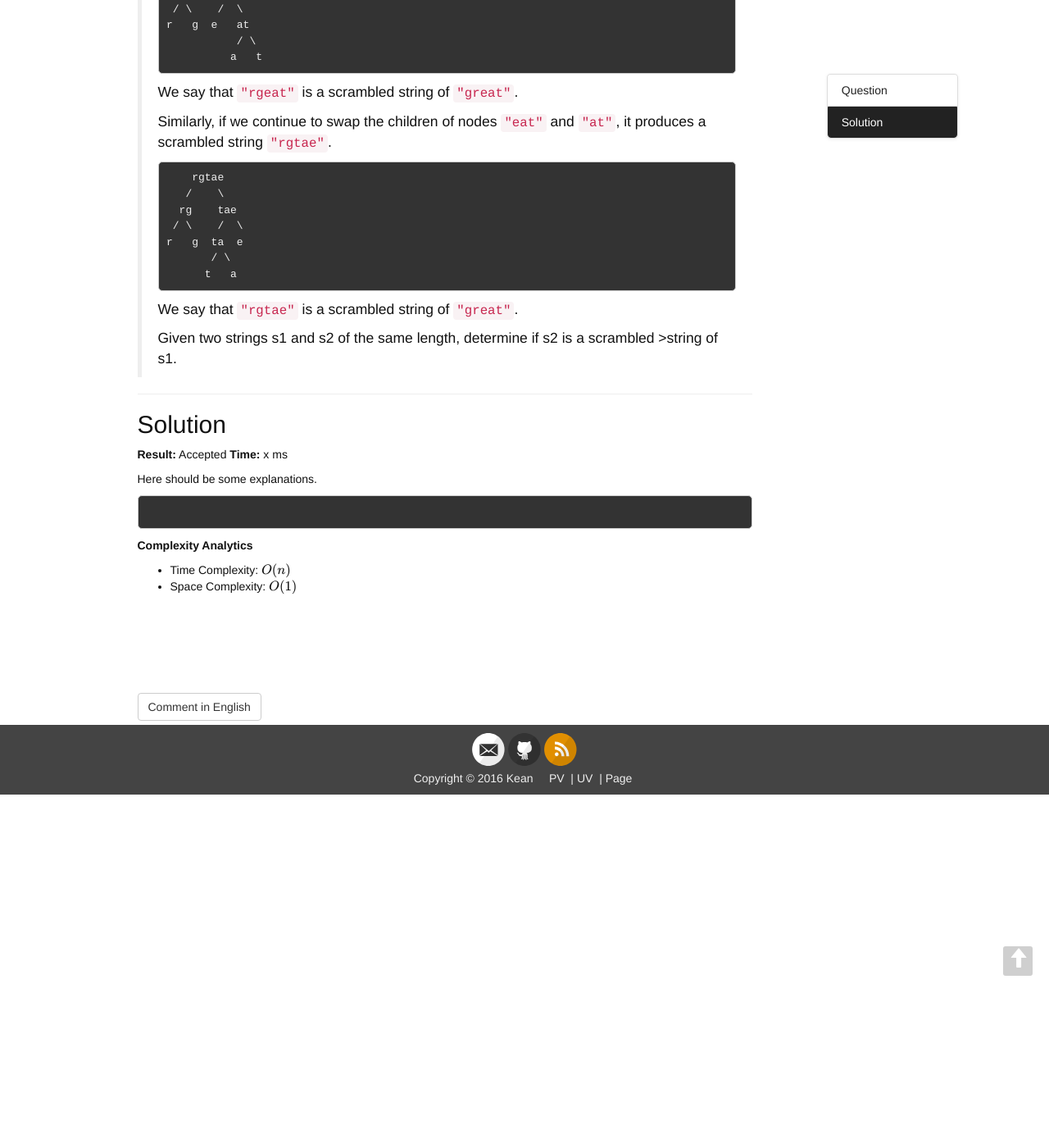
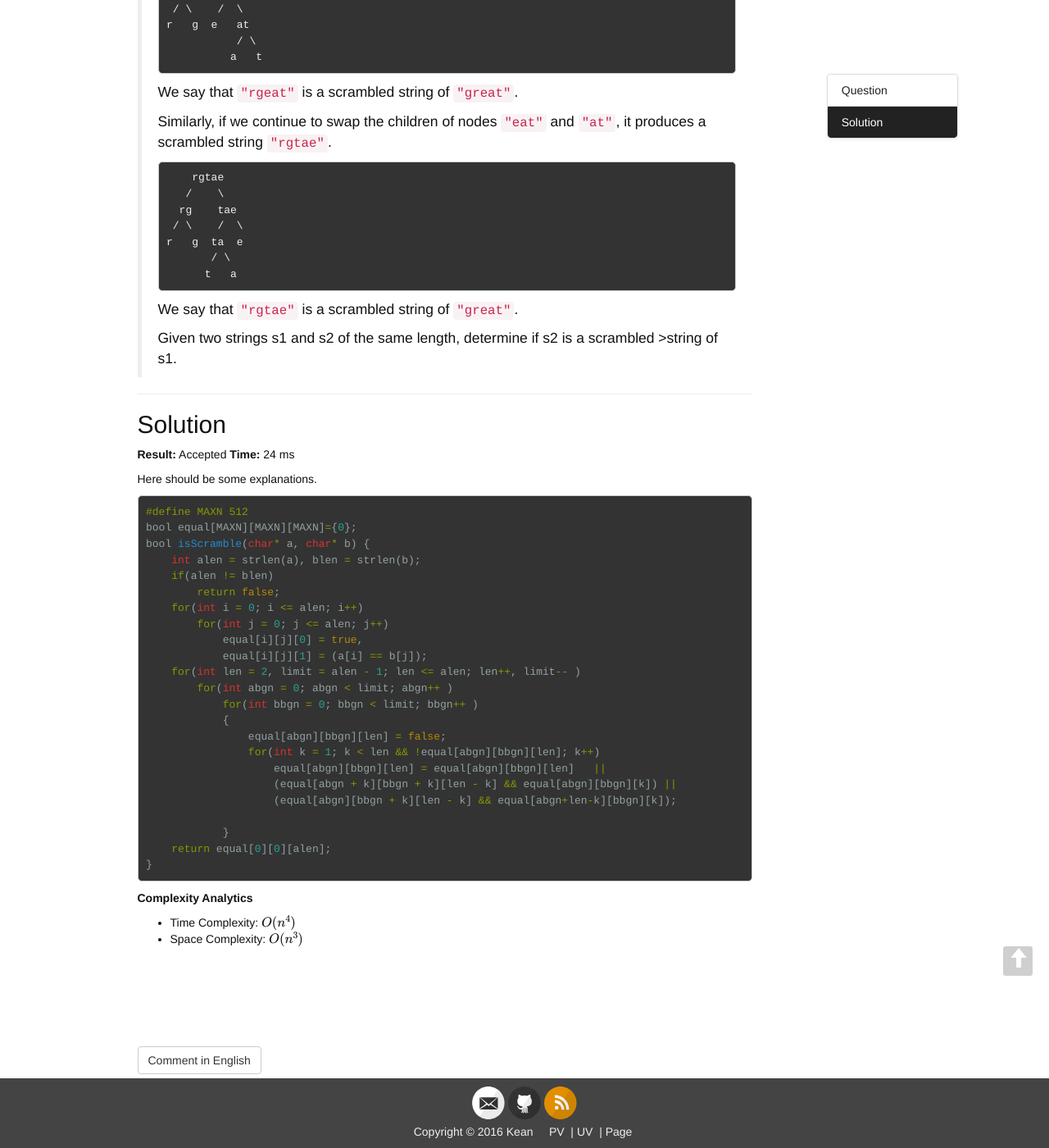
Before and after one commit to imkean/imkean.github.io, a Jekyll site: the page built from _leetcode/87-scramble-string.md, in a window 1280 px wide and 1400 px high, scrolled down 668 px. Shown: the whole window at 82% size. Built offline with Jekyll 4.4.1, drawn with Linux system fonts in a browser that asks for light colours; formulas are drawn with MathJax 3; comment, search, counter and statistics services are not loaded; before the commit the page ends 1637 px from its top, so only the background shows below that.

Commit message:
added /leetcode/87, 88, 89, 90

````diff
--- a/_leetcode/87-scramble-string.md
+++ b/_leetcode/87-scramble-string.md
@@ -55,15 +55,37 @@ tags: [String, Dynamic Programming]
 
 ## Solution
 
-**Result:** Accepted **Time:** x ms
+**Result:** Accepted **Time:** 24 ms
 
 Here should be some explanations.
 
 ```c
+#define MAXN 512
+bool equal[MAXN][MAXN][MAXN]={0};
+bool isScramble(char* a, char* b) {
+    int alen = strlen(a), blen = strlen(b);
+    if(alen != blen)
+        return false;
+    for(int i = 0; i <= alen; i++)
+        for(int j = 0; j <= alen; j++)
+            equal[i][j][0] = true,
+            equal[i][j][1] = (a[i] == b[j]);
+    for(int len = 2, limit = alen - 1; len <= alen; len++, limit-- )
+        for(int abgn = 0; abgn < limit; abgn++ )
+            for(int bbgn = 0; bbgn < limit; bbgn++ )
+            {
+                equal[abgn][bbgn][len] = false;
+                for(int k = 1; k < len && !equal[abgn][bbgn][len]; k++)
+                    equal[abgn][bbgn][len] = equal[abgn][bbgn][len]   ||
+                    (equal[abgn + k][bbgn + k][len - k] && equal[abgn][bbgn][k]) ||
+                    (equal[abgn][bbgn + k][len - k] && equal[abgn+len-k][bbgn][k]);
 
+            }
+    return equal[0][0][alen];
+}
 ```
 
 **Complexity Analytics**
 
-- Time Complexity: $$O(n)$$
-- Space Complexity: $$O(1)$$
+- Time Complexity: $$O(n^4)$$
+- Space Complexity: $$O(n^3)$$
````
Also changed, not shown: _data/leetcode_data.yml (+4 -4 lines), _leetcode/88-merge-sorted-array.md (added, +40 -0 lines), _leetcode/89-gray-code.md (added, +73 -0 lines), _leetcode/90-subsets-ii.md (added, +107 -0 lines), _leetcode/leetcode_sample.md (+1 -1 lines).
